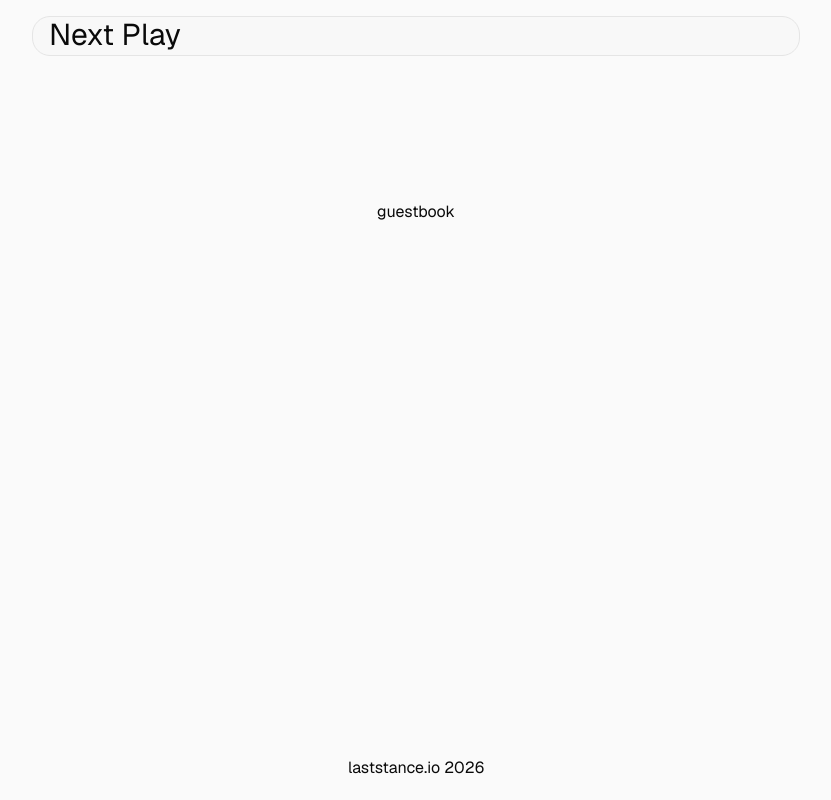
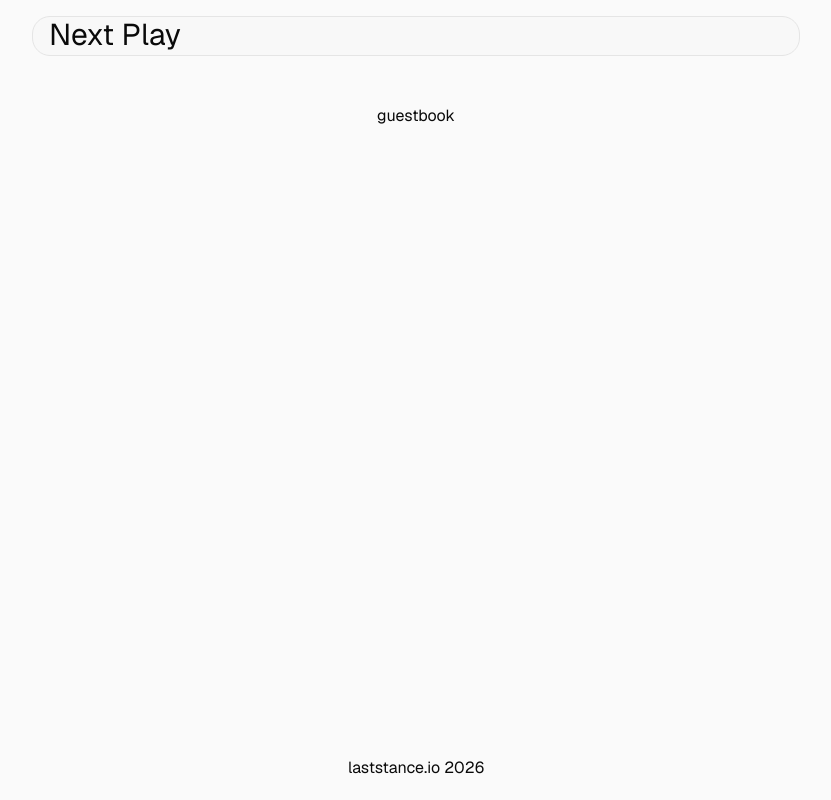
Before and after one commit to laststance/next-play, a Next.js app: page / in a window 1280 px wide. Shown: the whole page, without its empty margins (224-1055 px from the left). Built offline with nearby package versions, Linux system fonts and the light colour scheme.

Commit message:
refactor: encapsulate main layout in a reusable Main component for Home and Guestbook pages

```diff
--- a/app/guestbook/page.tsx
+++ b/app/guestbook/page.tsx
@@ -2,6 +2,7 @@ import prisma from '@/lib/prisma'
 import Link from 'next/link'
 import { ArrowLeftIcon } from 'lucide-react'
 import { Guestbook } from '@/components/guestbook'
+import { Main } from '@/components/main'
 
 export default async function Page() {
   const notes = await prisma.guestNote.findMany({
@@ -9,13 +10,13 @@ export default async function Page() {
   })
 
   return (
-    <main className="flex w-full max-w-3xl flex-1 flex-col items-center justify-between px-16 py-8">
+    <Main>
       <div className="w-full flex-1">
         <Link className="inline-flex place-items-center gap-2" href="/">
           <ArrowLeftIcon className="h-4 w-4" /> Home
         </Link>
       </div>
       <Guestbook initialNotes={notes} />
-    </main>
+    </Main>
   )
 }
--- a/app/page.tsx
+++ b/app/page.tsx
@@ -1,9 +1,10 @@
+import { Main } from '@/components/main'
 import Link from 'next/link'
 
 export default async function Home() {
   return (
-    <main className="flex w-full max-w-3xl flex-1 flex-col items-center justify-between px-16 py-32">
+    <Main>
       <Link href="/guestbook">guestbook</Link>
-    </main>
+    </Main>
   )
 }
--- a/components/main.tsx
+++ b/components/main.tsx
@@ -1,9 +1,16 @@
 import type { ComponentProps, PropsWithChildren } from 'react'
+import { cn } from '@/lib/utils'
 
 type Props = PropsWithChildren<ComponentProps<'main'>>
-export const Main = ({ children }: Props) => {
+export const Main = ({ className, children, ...rest }: Props) => {
   return (
-    <main className="flex w-full max-w-3xl flex-1 flex-col items-center justify-between px-16 py-8">
+    <main
+      className={cn(
+        'flex w-full max-w-3xl flex-1 flex-col items-center justify-between px-16 py-8',
+        className,
+      )}
+      {...rest}
+    >
       {children}
     </main>
   )
```
